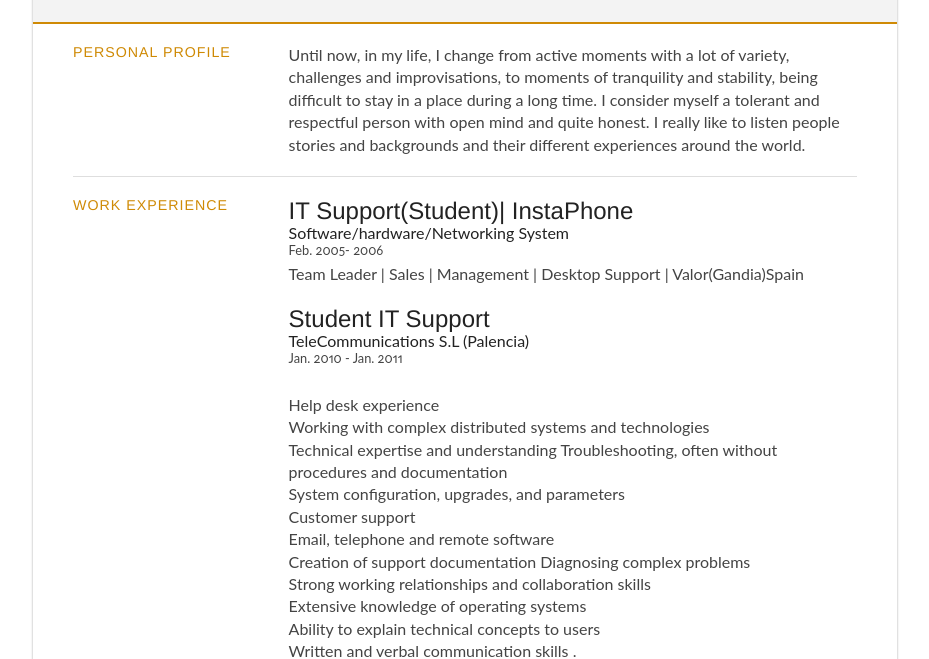
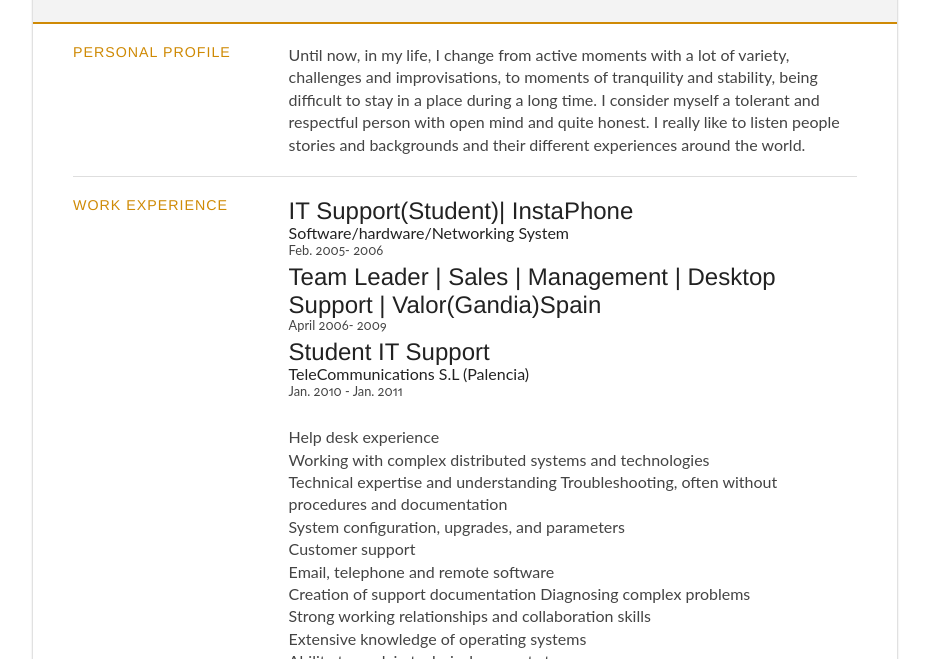
Before and after one commit to Idnan79/MyDoc.github.io, a plain HTML site: page index.html in a window 1280 px wide. Shown: the part 141-800 px from the top of the page, without its empty margins (175-1104 px from the left). Drawn offline with Linux system fonts and the light colour scheme.

Commit message:
Update index.html

```diff
--- a/index.html
+++ b/index.html
@@ -57,7 +57,8 @@
             <h2>IT Support(Student)| InstaPhone</h2>
             <h3>Software/hardware/Networking System </h3>
             <p class="subDetails">Feb.  2005- 2006 </p>
-            <p>Team Leader | Sales | Management |  Desktop Support  | Valor(Gandia)Spain</p>
+            <h2>Team Leader | Sales | Management |  Desktop Support  | Valor(Gandia)Spain</h2>
+            <p class="subDetails">April 2006- 2009 </p>
           </article>
 
           <article>
```
